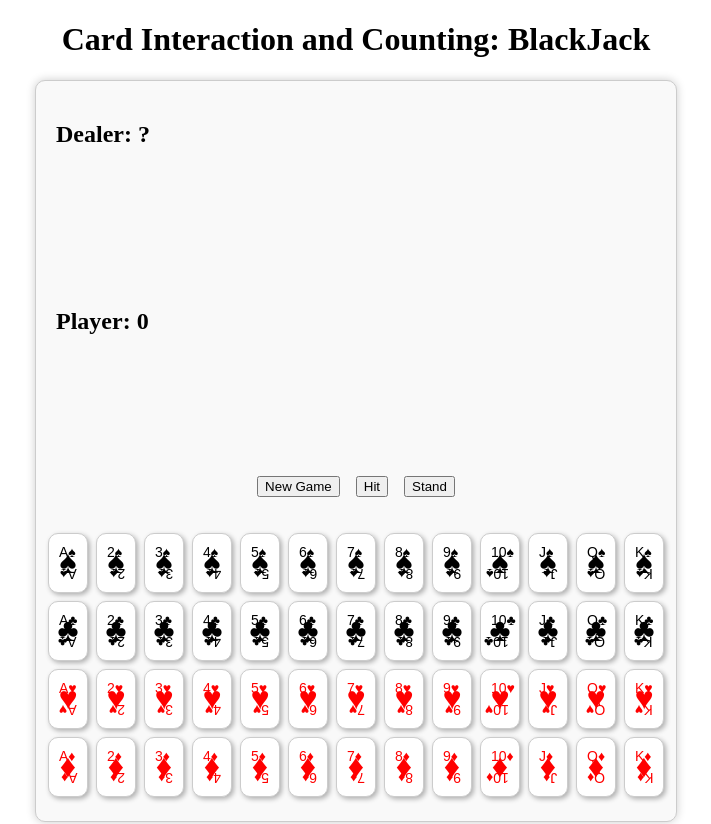
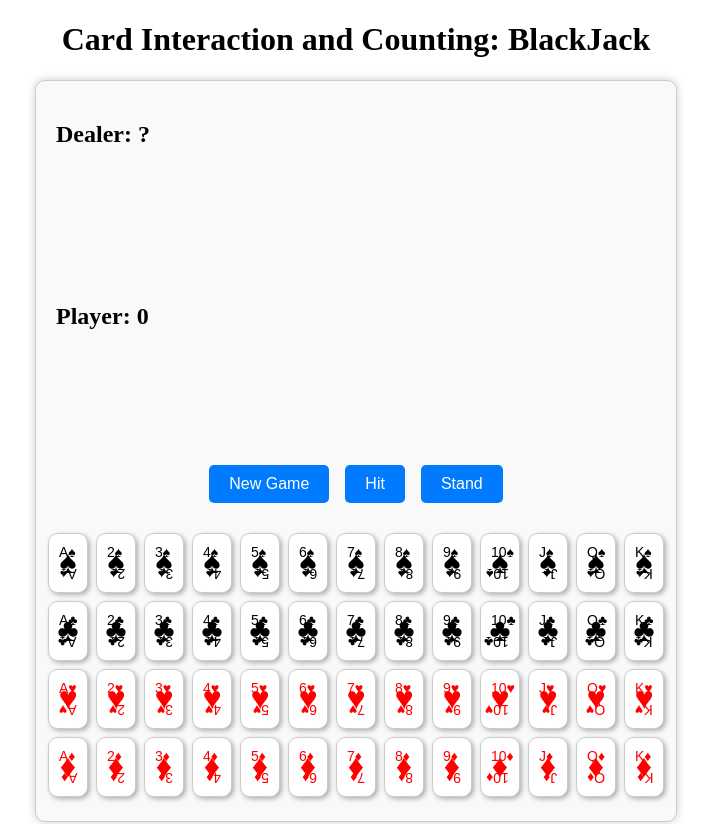
Before and after one commit to lukelin15/CardCounting, a SvelteKit app: page / in a window 1280 px wide. Shown: the top 824 px of the page, without its empty margins (284-995 px from the left). Built offline with nearby package versions, Linux system fonts and the light colour scheme.

Commit message:
adjusted button format

```diff
--- a/src/components/Blackjack.svelte
+++ b/src/components/Blackjack.svelte
@@ -231,4 +231,18 @@
     color: white;
     font-size: 24px;
   }
+
+  button {
+    padding: 10px 20px;
+    border: none;
+    border-radius: 5px;
+    background-color: #007BFF;
+    color: white;
+    font-size: 16px;
+    cursor: pointer;
+  }
+
+  button:hover {
+    background-color: #0056b3;
+  }
 </style>
```
Lines whose indentation alone changed are shown as unchanged.
